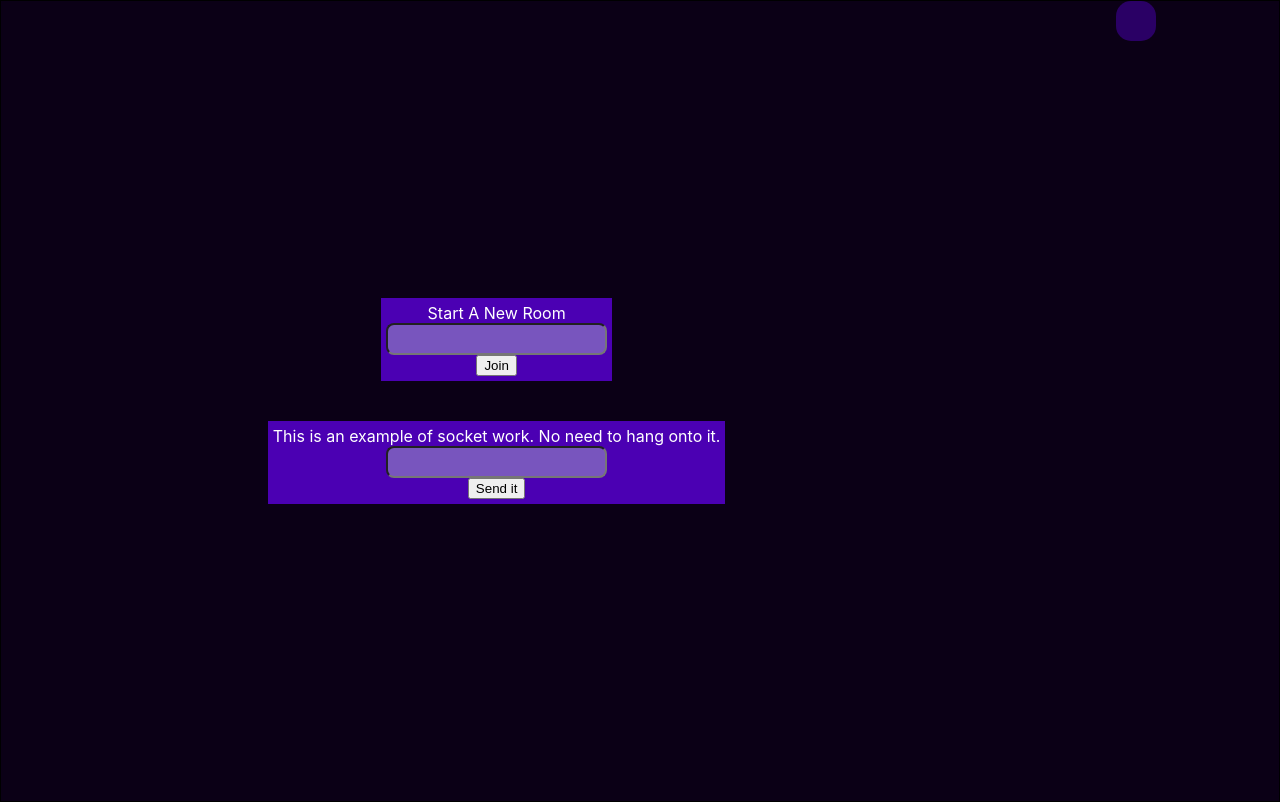
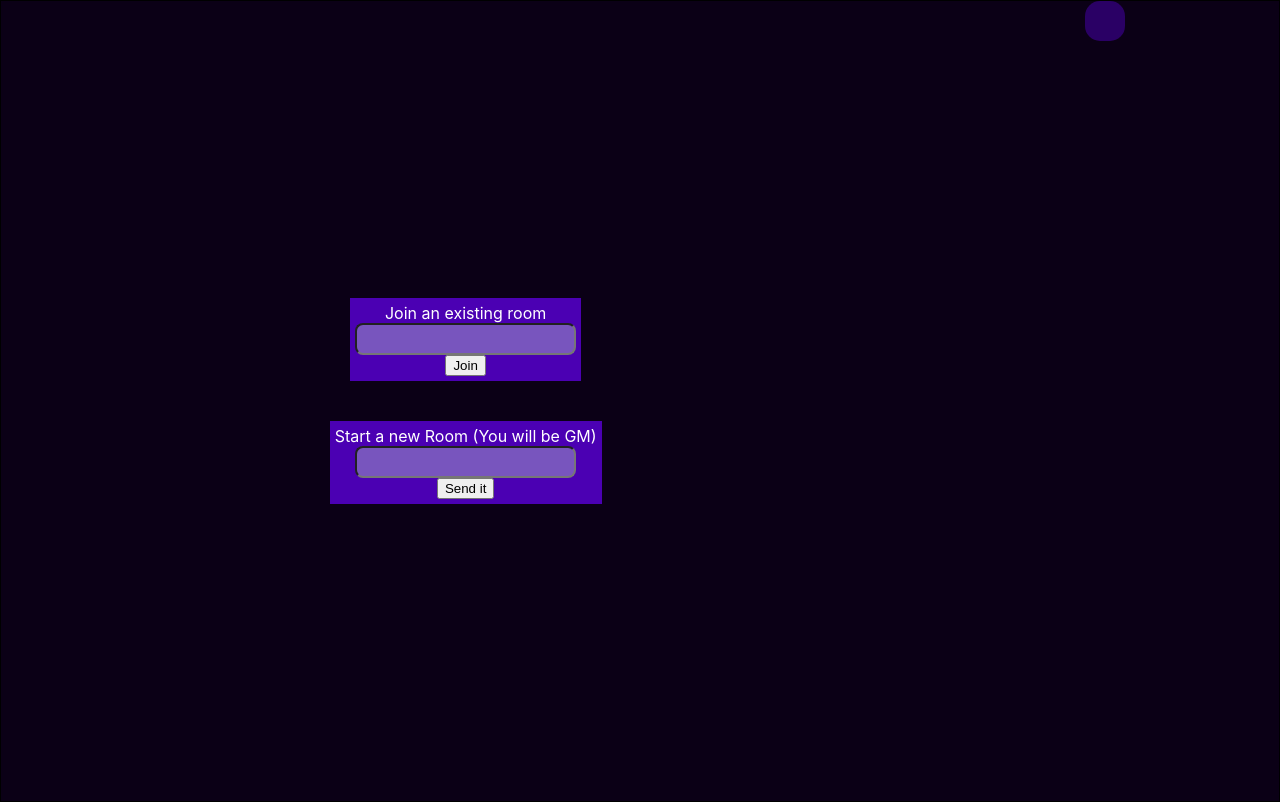
Before and after one commit to ScriptkidHicks/WitchTurnOnline, a React (Create React App) app in the folder witchturnonline/: page / in a window 1280 px wide. Built offline with nearby package versions, Linux system fonts and the light colour scheme.

Commit message:
updating some of the locational mechanisms

```diff
--- a/witchturnonline/src/App.js
+++ b/witchturnonline/src/App.js
@@ -1,23 +1,38 @@
 import "./App.css";
 import { Route, Routes } from "react-router-dom";
 
-import LoginLandingPage from "./Pages/LoginLandingPage";
+import JoinRoomPage from "./Pages/JoinRoomPage";
 import InitiativePage from "./Pages/InitiativePage";
 import { useState } from "react";
 
 function App() {
   const [room, setRoom] = useState("12");
+  const [isGM, setIsGM] = useState(false);
   return (
     <div className="App">
       <Routes>
         <Route
           path="/"
           exact
-          element={<LoginLandingPage room={room} setRoom={setRoom} />}
+          element={
+            <JoinRoomPage
+              room={room}
+              setRoom={setRoom}
+              isGM={isGM}
+              setIsGM={setIsGM}
+            />
+          }
         />
         <Route
           path="/Initiative"
-          element={<InitiativePage room={room} setRoom={setRoom} />}
+          element={
+            <InitiativePage
+              room={room}
+              setRoom={setRoom}
+              isGM={isGM}
+              setIsGM={setIsGM}
+            />
+          }
         />
       </Routes>
     </div>
--- a/witchturnonline/src/Pages/LoginLandingPage.js
+++ b/witchturnonline/src/Pages/JoinRoomPage.js
@@ -9,7 +9,7 @@ import { LimitedInputCombo } from "../Components/SearchBars/GenericInputs";
 
 import { useNavigate } from "react-router-dom";
 
-function LoginLandingPage(props) {
+function JoinRoomPage(props) {
   const [message, setMessage] = useState("");
 
   const [title, setTitle] = useState("");
@@ -21,7 +21,7 @@ function LoginLandingPage(props) {
       <DefaultPageColumn flexGrow={2}>
         {
           <GenericInputDiv>
-            Start A New Room
+            Join an existing room
             <LimitedInputCombo
               maxLength={10}
               minLength={10}
@@ -38,7 +38,7 @@ function LoginLandingPage(props) {
           </GenericInputDiv>
         }
         <GenericInputDiv>
-          This is an example of socket work. No need to hang onto it.
+          Start a new Room (You will be GM)
           <LimitedInputCombo
             inputState={message}
             setInputState={setMessage}
@@ -55,4 +55,4 @@ function LoginLandingPage(props) {
   );
 }
 
-export default LoginLandingPage;
+export default JoinRoomPage;
```
